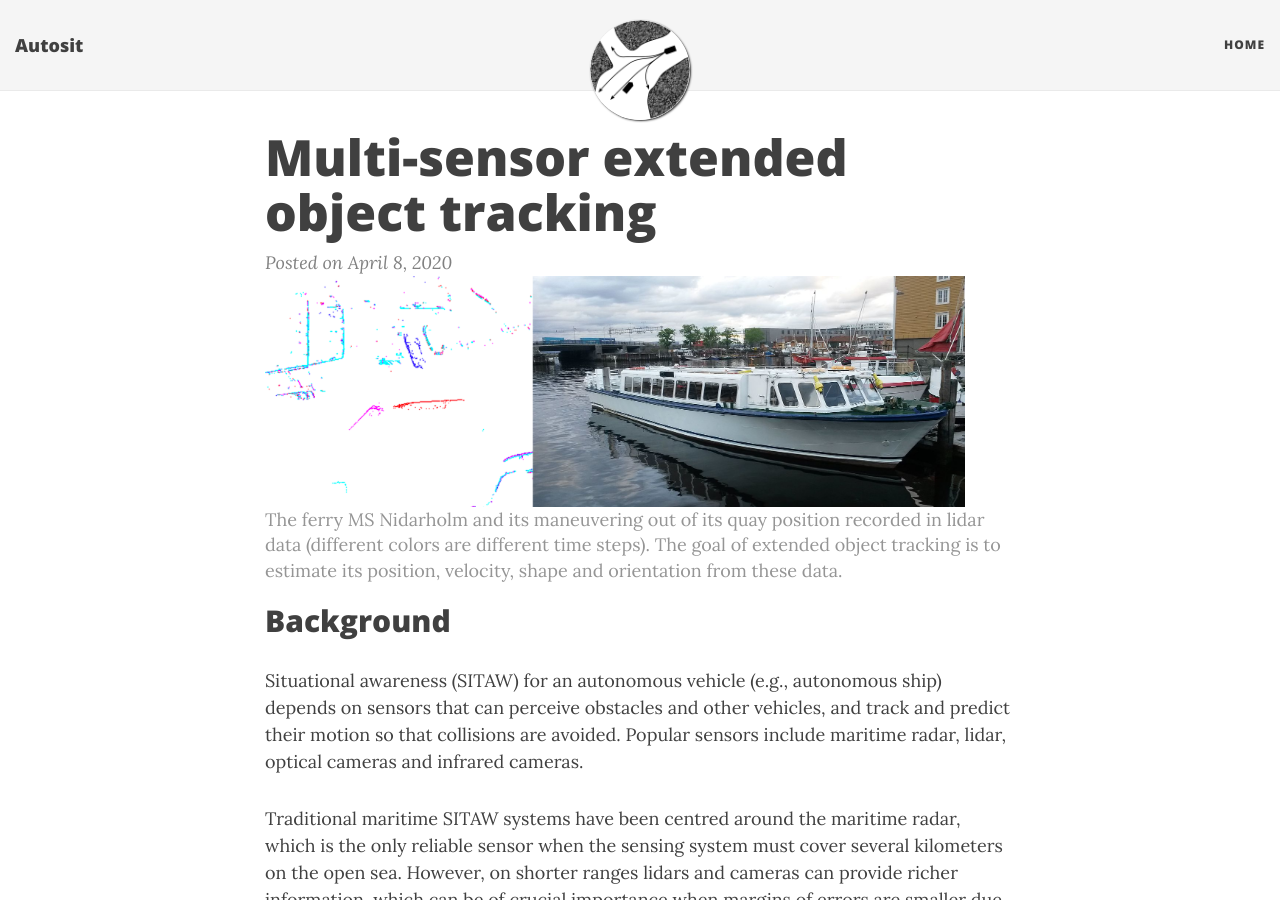
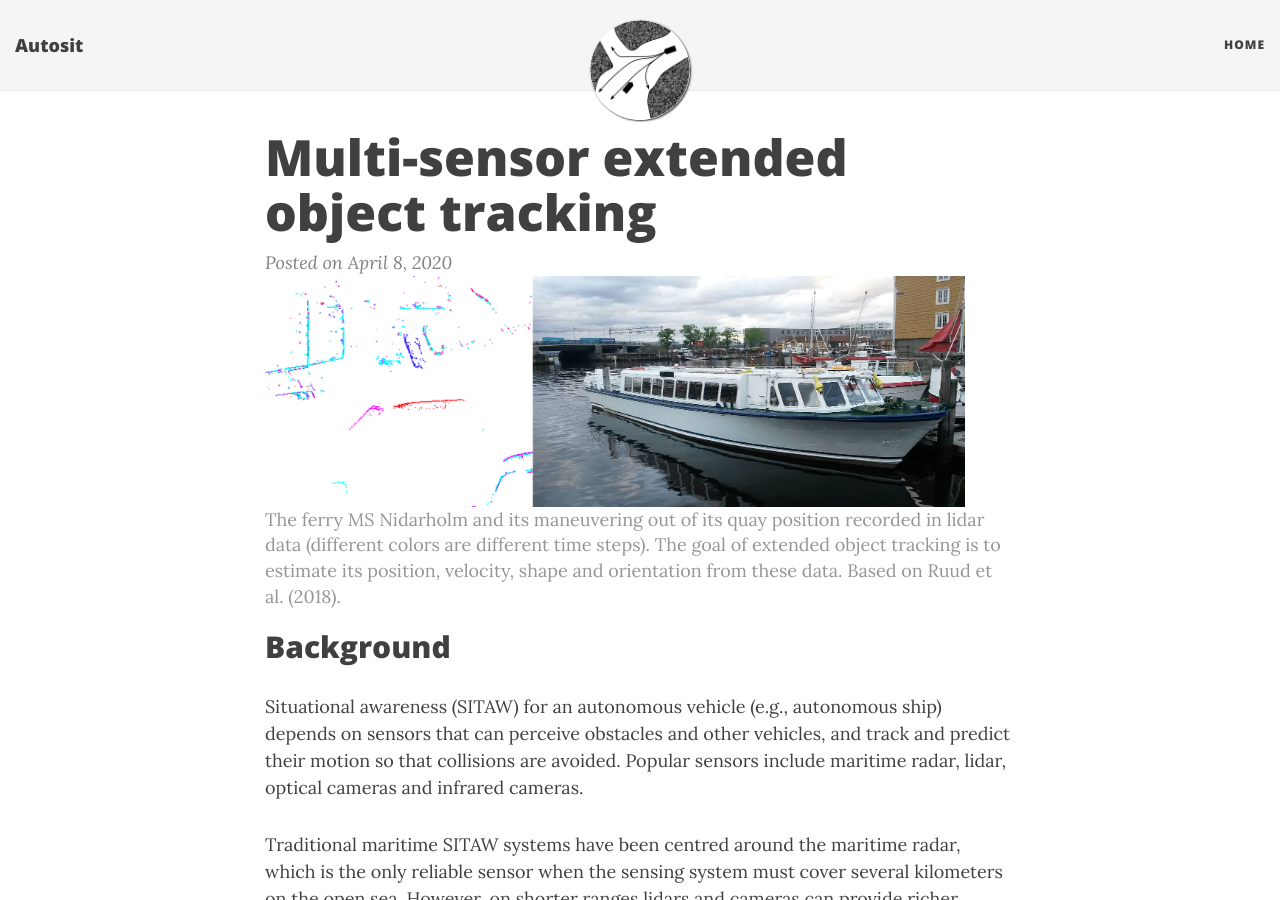
Before and after one commit to autosit/autosit.github.io, a Jekyll site: the page built from _posts/2020-04-08-multisensor-eot.md, in a window 1280 px wide and 900 px high. Built offline with Jekyll 4.4.1, drawn with Linux system fonts in a browser that asks for light colours; nearby versions of some CDN libraries; some of the changed text lies outside the part shown.

Commit message:
further revisions ms eot

```diff
--- a/_posts/2020-04-08-multisensor-eot.md
+++ b/_posts/2020-04-08-multisensor-eot.md
@@ -4,7 +4,7 @@
 category: SF
 ---
 |<img src="{{site.url}}/assets/nidarholmdata.png" width="700"> |
-|<span style="color:#959595"> The ferry MS Nidarholm and its maneuvering out of its quay position recorded in lidar data (different colors are different time steps). The goal of extended object tracking is to estimate its position, velocity, shape and orientation from these data. </span>|
+|<span style="color:#959595"> The ferry MS Nidarholm and its maneuvering out of its quay position recorded in lidar data (different colors are different time steps). The goal of extended object tracking is to estimate its position, velocity, shape and orientation from these data. Based on Ruud et al. (2018). </span>|
 
 ## Background
 
@@ -34,7 +34,7 @@
 The goal of this combined specialization and MSc project is to develop an EOT algorithm that combines data from an active sensor (lidar) with data from a passive sensor (infrared or optical camera).
 
 |<img src="{{site.url}}/assets/SimEigen.png" width="700"> |
-|<span style="color:#959595"> Point cloud reconstruction of milliAmpere2 from monocular simulation in the EiT digital twin. </span>|
+|<span style="color:#959595"> Point cloud reconstruction of milliAmpere2 from monocular camera simulation in the EiT digital twin. </span>|
 
 ## Proposed Tasks for the 5th year project
 
```
